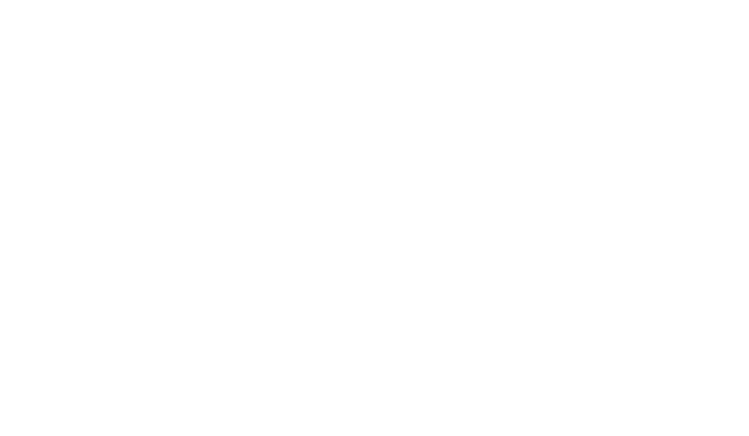
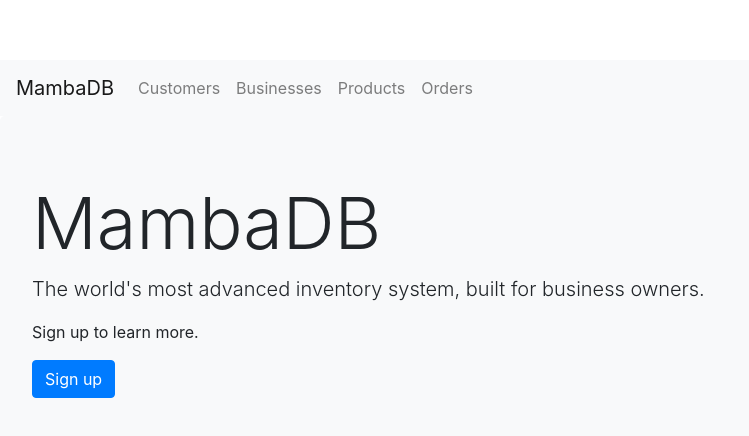
Before and after one commit to georgeperez/COMP4018, a Vue app in the folder client/: page / in a window 1280 px wide. Shown: the top 436 px of the page, without its empty margins (0-749 px from the left). Built offline with nearby package versions, Linux system fonts and the light colour scheme.

Commit message:
Add changes from last Sprint

```diff
--- a/client/src/components/Businesses.vue
+++ b/client/src/components/Businesses.vue
@@ -155,7 +155,7 @@ export default {
   },
   methods: {
     getBusinesses() {
-      const path = 'http://157.230.91.175:5000/businesses';
+      const path = 'http://157.230.91.175:5000/api/v1.0/businesses';
       axios.get(path)
         .then((res) => {
           this.businesses = res.data.businesses;
@@ -166,7 +166,7 @@ export default {
         });
     },
     addBusiness(payload) {
-      const path = 'http://157.230.91.175:5000/businesses';
+      const path = 'http://157.230.91.175:5000/api/v1.0/businesses';
       axios.post(path, payload)
         .then(() => {
           this.getBusinesses();
--- /dev/null
+++ b/client/src/components/Home.vue
@@ -0,0 +1,23 @@
+<template>
+  <div>
+    <b-navbar toggleable="lg" type="light" variant="light">
+    <b-navbar-brand href="/">MambaDB</b-navbar-brand>
+
+    <b-navbar-toggle target="nav-collapse"></b-navbar-toggle>
+
+    <b-collapse id="nav-collapse" is-nav>
+      <b-navbar-nav>
+        <b-nav-item href="/customers">Customers</b-nav-item>
+        <b-nav-item href="/businesses">Businesses</b-nav-item>
+        <b-nav-item href="/products">Products</b-nav-item>
+        <b-nav-item href="/orders">Orders</b-nav-item>
+      </b-navbar-nav>
+    </b-collapse>
+  </b-navbar>
+    <b-jumbotron bg-variant="light" type="light" header="MambaDB"
+    lead="The world's most advanced inventory system, built for business owners.">
+      <p>Sign up to learn more.</p>
+      <b-button variant="primary" href="#">Sign up</b-button>
+    </b-jumbotron>
+  </div>
+</template>
--- a/client/src/components/Orders.vue
+++ b/client/src/components/Orders.vue
@@ -196,7 +196,7 @@ export default {
   },
   methods: {
     getOrders() {
-      const path = 'http://157.230.91.175:5000/orders';
+      const path = 'http://157.230.91.175:5000/api/v1.0/orders';
       axios.get(path)
         .then((res) => {
           this.orders = res.data.orders;
@@ -207,7 +207,7 @@ export default {
         });
     },
     addOrder(payload) {
-      const path = 'http://157.230.91.175:5000/orders';
+      const path = 'http://157.230.91.175:5000/api/v1.0/orders';
       axios.post(path, payload)
         .then(() => {
           this.getOrders();
--- a/client/src/components/Products.vue
+++ b/client/src/components/Products.vue
@@ -10,7 +10,7 @@
         v-b-modal.product-modal>Add Product</button>
         <br>
         <br>
-        <table class="table table-hover">
+        <table class="table table-hover responsive">
           <thead>
             <tr>
               <th scope="col">Product ID</th>
@@ -186,7 +186,7 @@ export default {
   },
   methods: {
     getProducts() {
-      const path = 'http://157.230.91.175:5000/products';
+      const path = 'http://157.230.91.175:5000/api/v1.0/products';
       axios.get(path)
         .then((res) => {
           this.products = res.data.products;
@@ -197,7 +197,7 @@ export default {
         });
     },
     addProduct(payload) {
-      const path = 'http://157.230.91.175:5000/products';
+      const path = 'http://157.230.91.175:5000/api/v1.0/products';
       axios.post(path, payload)
         .then(() => {
           this.getProducts();
--- a/client/src/main.js
+++ b/client/src/main.js
@@ -1,8 +1,9 @@
 // The Vue build version to load with the `import` command
 // (runtime-only or standalone) has been set in webpack.base.conf with an alias.
 import Vue from 'vue';
+import BootstrapVue from 'bootstrap-vue';
 import 'bootstrap/dist/css/bootstrap.css';
-import BootstrapVue from 'bootstrap-vue';
+import 'bootstrap-vue/dist/bootstrap-vue.css';
 import App from './App';
 import router from './router';
 
--- a/client/src/router/index.js
+++ b/client/src/router/index.js
@@ -1,5 +1,6 @@
 import Vue from 'vue';
 import Router from 'vue-router';
+import Home from '@/components/Home';
 import Customers from '@/components/Customers';
 import Businesses from '@/components/Businesses';
 import Products from '@/components/Products';
@@ -9,6 +10,11 @@ Vue.use(Router);
 
 export default new Router({
   routes: [
+    {
+      path: '/',
+      name: 'Home',
+      component: Home,
+    },
     {
       path: '/customers',
       name: 'Customers',
```
